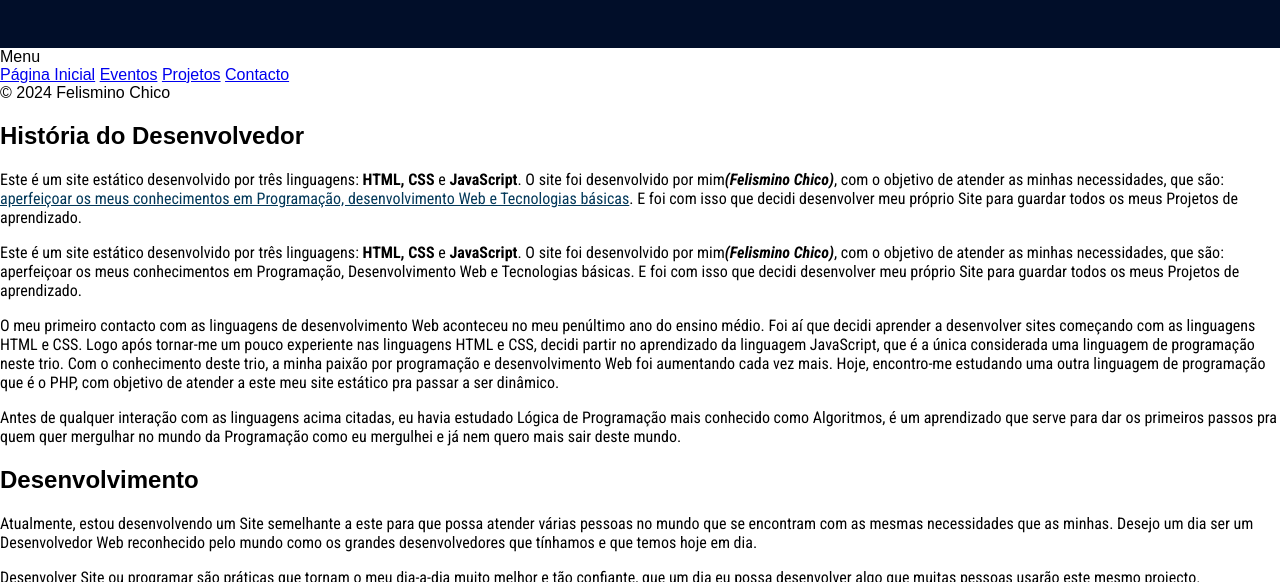
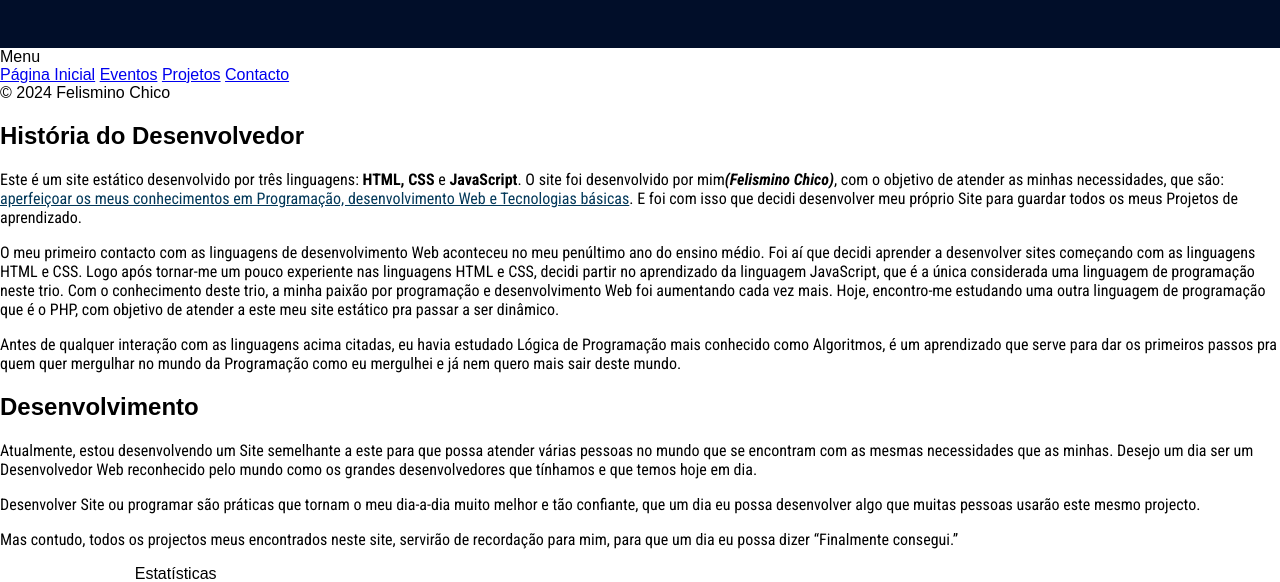
Before and after one commit to felisminochico/Site, a plain HTML site: page index.html in a window 1280 px wide. Shown: the part 152-734 px from the top of the page. Drawn offline with Linux system fonts and the light colour scheme; a web font is replaced by a local one.

Commit message:
nova atualização

```diff
--- a/index.html
+++ b/index.html
@@ -45,8 +45,6 @@
                 <h1>História do Desenvolvedor</h1>
 
                 <p>Este é um site estático desenvolvido por três linguagens: <strong>HTML, CSS</strong> e <strong>JavaScript</strong>. O site foi desenvolvido por mim<strong><em>(Felismino Chico)</em></strong>, com o objetivo de atender as minhas necessidades, que são: <ins style="color: #023859;">aperfeiçoar os meus conhecimentos em Programação, desenvolvimento Web e Tecnologias básicas</ins>. E foi com isso que decidi desenvolver meu próprio Site para guardar todos os meus Projetos de aprendizado.</p>
-
-                <p>Este é um site estático desenvolvido por três linguagens: <strong>HTML, CSS</strong> e <strong>JavaScript</strong>. O site foi desenvolvido por mim<strong><em>(Felismino Chico)</em></strong>, com o objetivo de atender as minhas necessidades, que são: <ins></ins>aperfeiçoar os meus conhecimentos em Programação, Desenvolvimento Web e Tecnologias básicas</ins>. E foi com isso que decidi desenvolver meu próprio Site para guardar todos os meus Projetos de aprendizado.</p>
 
                 <p>O meu primeiro contacto com as linguagens de desenvolvimento Web aconteceu no meu penúltimo ano do ensino médio. Foi aí que decidi aprender a desenvolver sites começando com as linguagens HTML e CSS. Logo após tornar-me um pouco experiente nas linguagens HTML e CSS, decidi partir no aprendizado da linguagem JavaScript, que é a única considerada uma linguagem de programação neste trio. Com o conhecimento deste trio, a minha paixão por programação e desenvolvimento Web foi aumentando cada vez mais. Hoje, encontro-me estudando uma outra linguagem de programação que é o PHP, com objetivo de atender a este meu site estático pra passar a ser dinâmico.</p>
 
```
